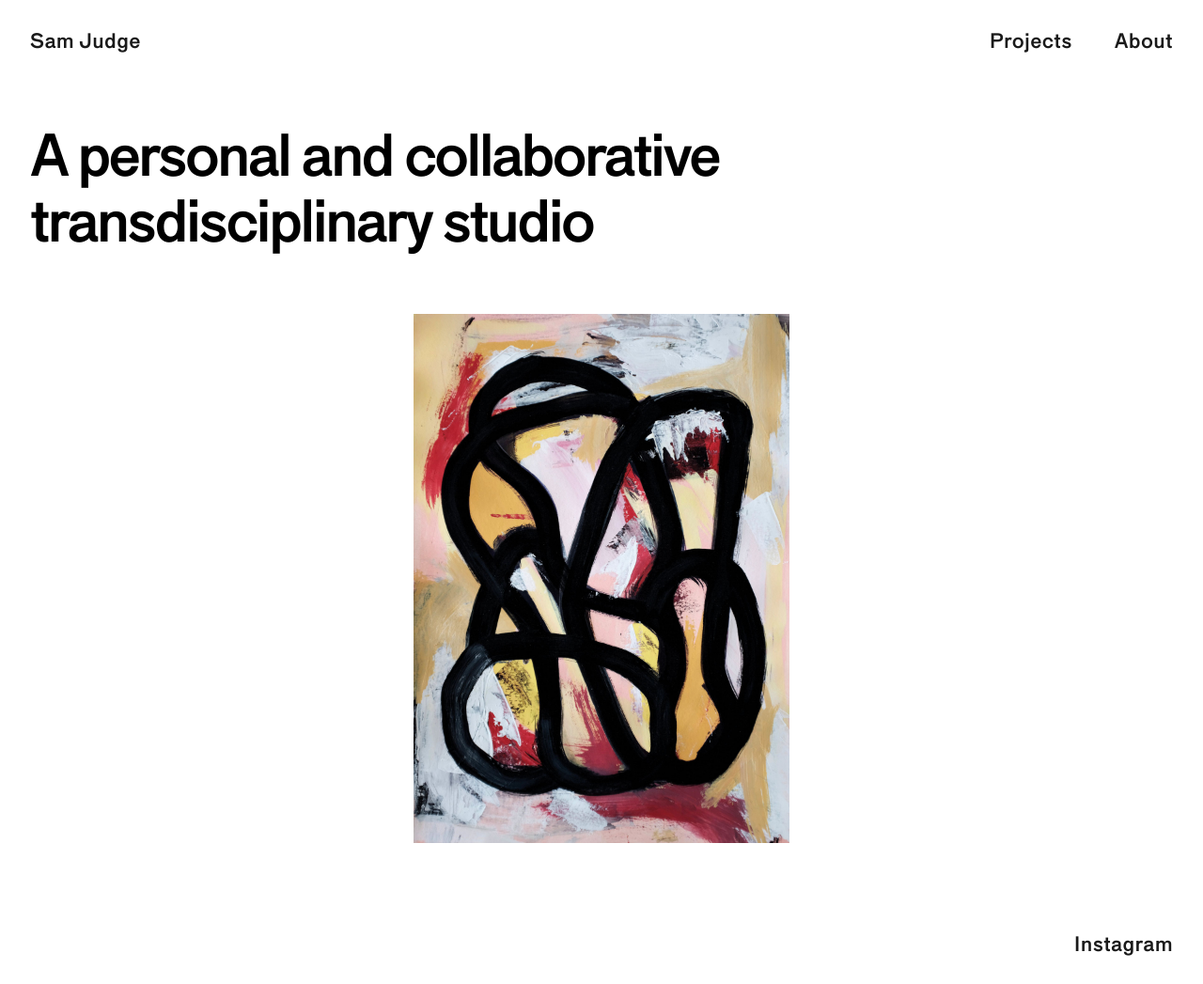
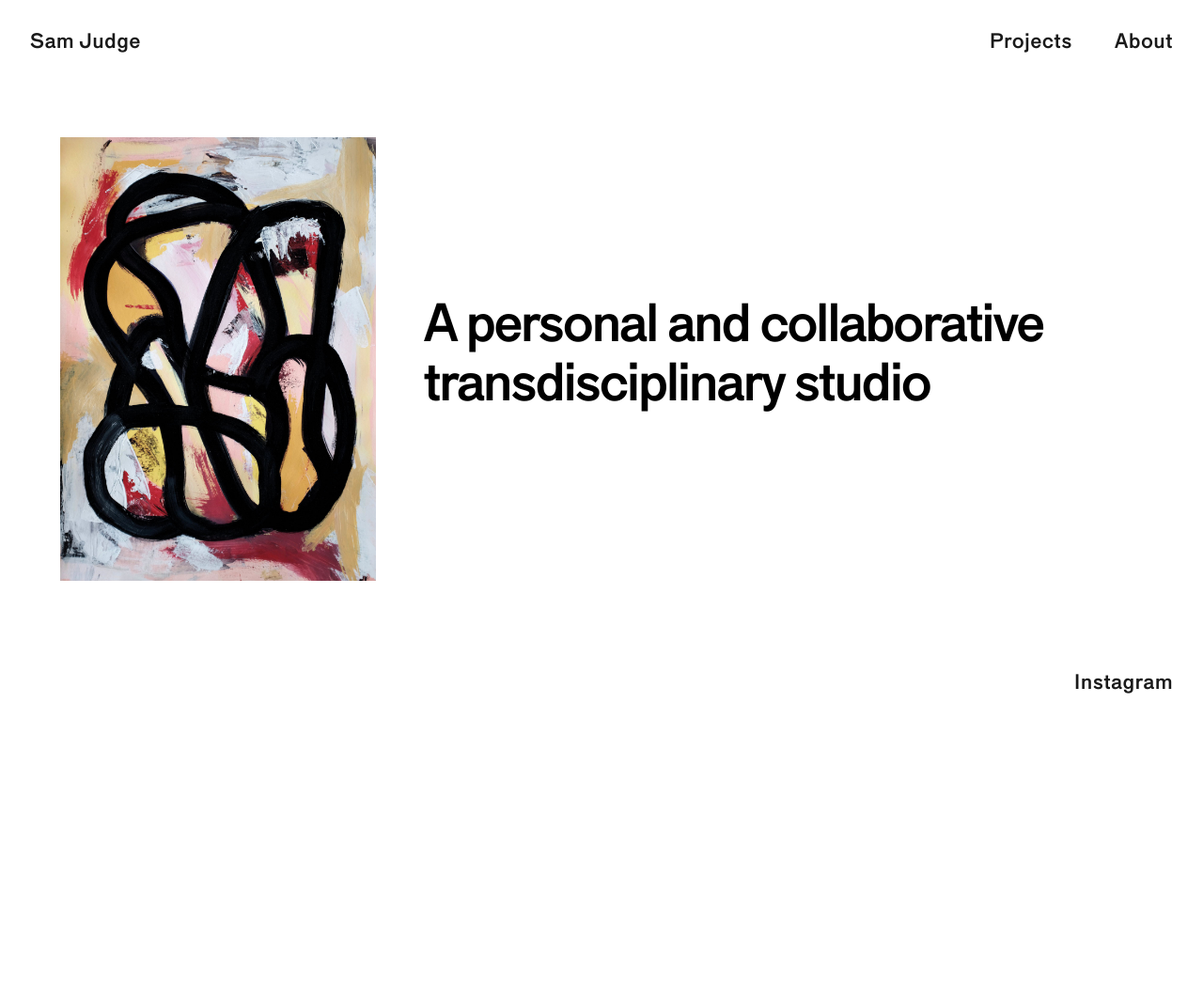
Before and after one commit to iamsamsmall/samjudge, a Jekyll site: the page built from index.md, in a window 1280 px wide. Shown: the whole page at 94% size. Built offline with Jekyll 4.4.1, drawn with Linux system fonts in a browser that asks for light colours; after the commit the page ends 900 px from its top, so only the background shows below that.

Commit message:
homepage update

```diff
--- a/_sass/_layout.scss
+++ b/_sass/_layout.scss
@@ -68,23 +68,27 @@
 // Home
 
 .home {
-  padding: 1em 2em 2em;
-  @media (min-width: 36em) {
-    padding-top: 2em;
+  padding: 0em 2em 2em;
+  align-items: center;
+  justify-content: center;
+  @media (min-width: 52em) {
+    display: flex;
+    flex-direction: row-reverse;
   }
   h1 {
+    display: block;
     @include s4;
     line-height: 1.1;
     max-width: 900px;
+    margin-left: 1.5%;
   }
   img {
     display: block;
-    margin: 2em auto 2em;
+    margin: 1em auto 0;
     width: 100%;
     max-width: 400px;
-    z-index: -100;
     @media (min-width: 36em) {
-      margin-top: 4em;
+      padding: 2em;
     }
   }
 }
--- a/_sass/_variables.scss
+++ b/_sass/_variables.scss
@@ -51,10 +51,10 @@
   font-family: "Maria", "Helvetica Neue", Helvetica, sans-serif;
   font-size: 2em;
   @media (min-width: 36em) {
-    font-size: 3em;
+    font-size: 2.8em;
   }
   @media (min-width: 52em) {
-    font-size: 4em;
+    font-size: 3.6em;
   }
   letter-spacing: -.05em;
   text-rendering: optimizeLegibility;
```
